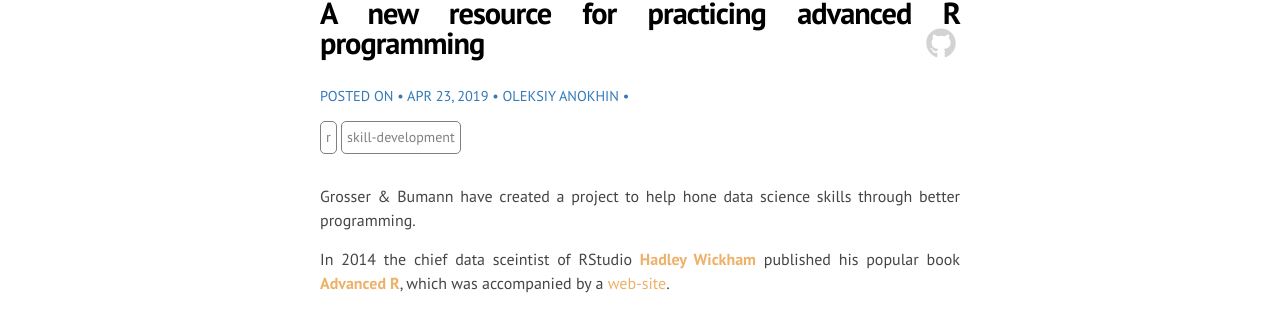
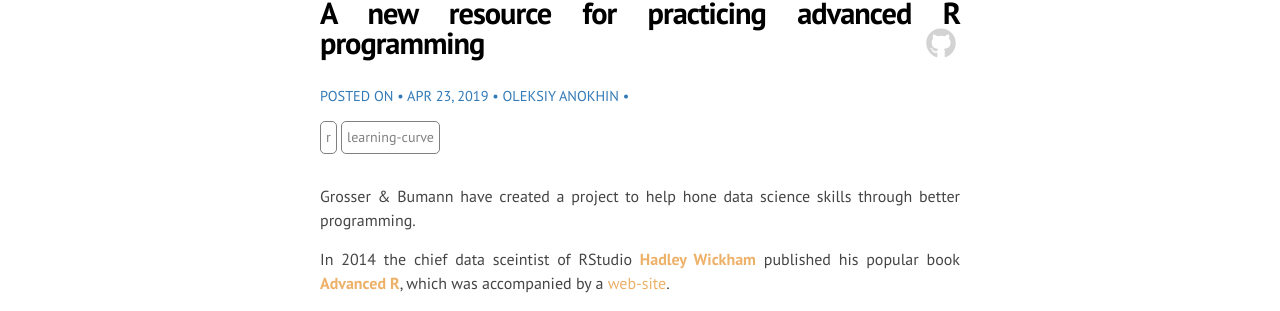
Before and after one commit to DS4PS/ds4ps.github.io, a Jekyll site: the page built from _posts/2019-04-23-solutions-for-advanced-r.md, in a window 1280 px wide. Shown: the part 530-841 px from the top of the page. Built offline with Jekyll 4.4.1, drawn with Linux system fonts in a browser that asks for light colours; nearby versions of some CDN libraries; library files that are not in the unit come from our copies.

Commit message:
Update 2019-04-23-solutions-for-advanced-r.md

```diff
--- a/_posts/2019-04-23-solutions-for-advanced-r.md
+++ b/_posts/2019-04-23-solutions-for-advanced-r.md
@@ -1,7 +1,7 @@
 ---
 layout: post
 title: A new resource for practicing advanced R programming
-tags: [ r, skill-development ]
+tags: [ r, learning-curve ]
 author: Oleksiy Anokhin
 ---
 
```
